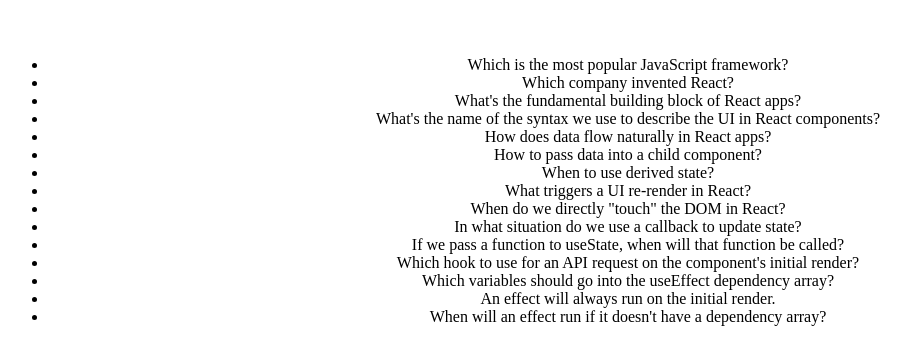
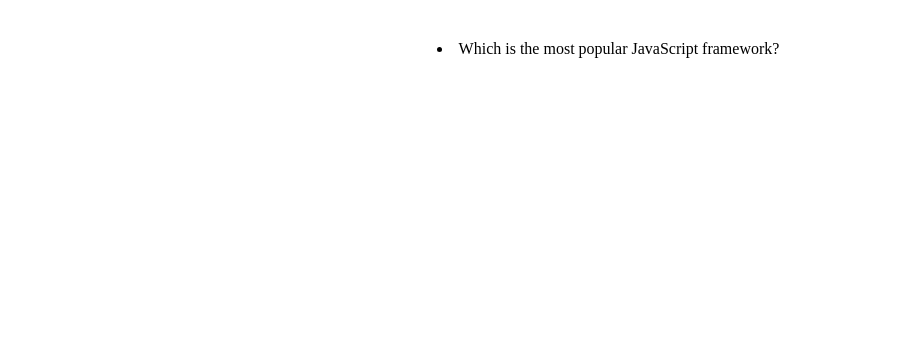
Before and after one commit to HannanIbnFurqan/Quiz-App, a React (Vite) app: page / in a window 1280 px wide. Shown: the top 364 px of the page, without its empty margins (32-943 px from the left). Built offline with nearby package versions, Linux system fonts and the light colour scheme.

Commit message:
add conditional rendring

```diff
--- a/src/App.jsx
+++ b/src/App.jsx
@@ -1,6 +1,7 @@
 import { useEffect, useReducer } from 'react'
 import Quiz_Data from './data/question.json'
 import './App.css'
+import Question from './components/Question'
 
 function App() {
   const reducer = (status, action) => {
@@ -22,13 +23,12 @@
   },[])
   return (
     <div>
-      <ul>
-        {questions.map((question,index)=> {
-          return(
-            <li key={index}>{question.question}</li>
-          )
-        })}
-      </ul>
+      {
+        status == "Ready" && questions.length > 0 ?
+        <Question question={questions[index]} key={index} answer={answer} disptch={disptch}></Question> :
+        'Loading....'
+      }
+
     </div>
   )
 }
--- /dev/null
+++ b/src/components/Question.jsx
@@ -0,0 +1,13 @@
+import React from 'react'
+
+function Question({question, index, answer, disptch}) {
+  return (
+    <div>
+      <li>
+        {question.question}
+      </li>
+    </div>
+  )
+}
+
+export default Question
```
